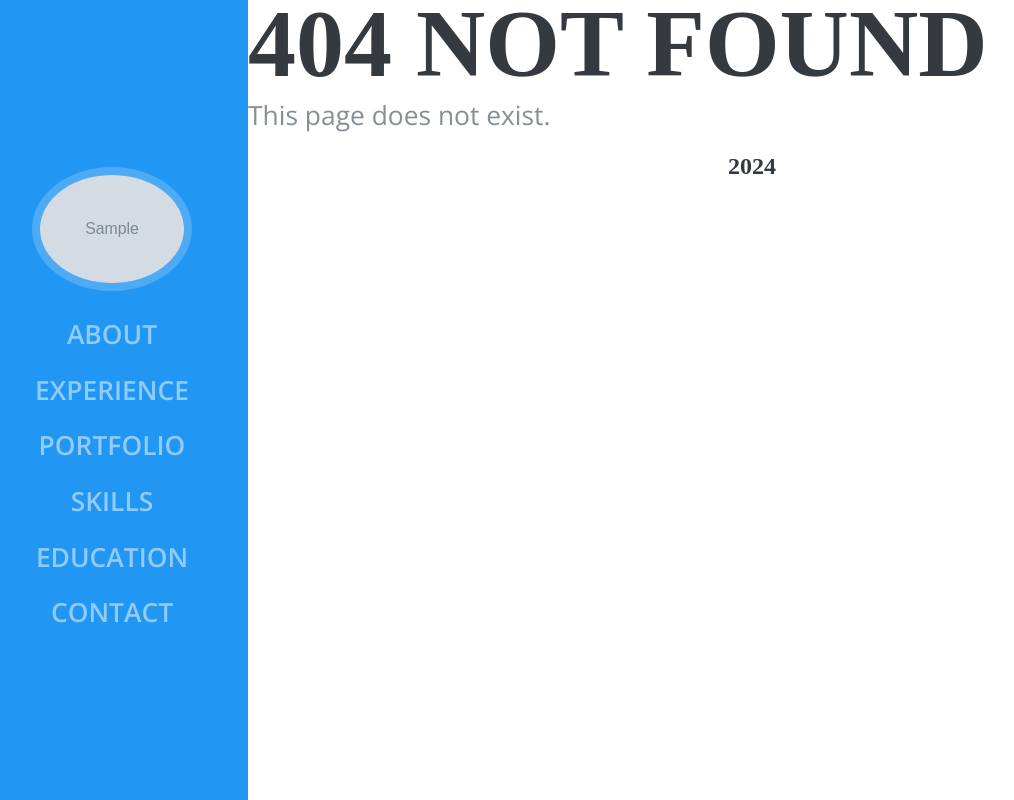
After one commit to olexiygolovko/resume_site, a Django app: template resume_site/templates/404.html in a window 1280 px wide. The commit adds this page. Shown: the whole page, without its empty margins (24-1038 px from the left). Run offline with Django 4.2, Linux system fonts and the light colour scheme; the template is opened without the code that fills it: most values are stand-ins (such as "Sample title", 1, 10 or a date in 2020); grey boxes marked "Sample" are stand-in pictures; some libraries are stand-ins or nearby versions; some web fonts are replaced.

Commit message:
data updating

```diff
--- a/resume_site/resume_app/urls.py
+++ b/resume_site/resume_app/urls.py
@@ -4,6 +4,7 @@ from django.contrib.staticfiles.storage import staticfiles_storage
 from django.views.generic.base import RedirectView
 
 from .views import *
+from .views import handler404
 
 
 urlpatterns = [
@@ -12,3 +13,5 @@ urlpatterns = [
     path('languages/', language, name='language'),
     path('favicon.ico', RedirectView.as_view(url=staticfiles_storage.url('img/favicon.ico')))
 ]
+
+handler404 = handler404
--- a/resume_site/resume_app/views.py
+++ b/resume_site/resume_app/views.py
@@ -75,3 +75,8 @@ def main_page(request):
         'person': person,
     }
     return render(request,'navigator.html', context)
+
+def handler404(request, exception, template_name="404.html"):
+    response = render(request, template_name)
+    response.status_code = 404
+    return response
--- a/resume_site/resume_site/settings.py
+++ b/resume_site/resume_site/settings.py
@@ -26,7 +26,7 @@ SECRET_KEY = config('SECRET_KEY')
 # SECURITY WARNING: don't run with debug turned on in production!
 DEBUG = True
 
-ALLOWED_HOSTS = []
+ALLOWED_HOSTS = ['localhost', '127.0.0.1']
 
 
 # Application definition
--- /dev/null
+++ b/resume_site/templates/404.html
@@ -0,0 +1,11 @@
+{% extends 'home.html' %}
+{% load static %}
+
+{% block content %}
+
+<div>
+    <h1>404 Not Found</h1>
+    <p>This page does not exist.</p>
+</div>
+
+{% endblock %}
--- a/resume_site/templates/index.html
+++ b/resume_site/templates/index.html
@@ -74,7 +74,7 @@ License URL: https://creativecommons.org/licenses/by/4.0/
     <script>
     </script>
 <footer>
-  <h4 class="footer-year"> 2023</h4>
+  <h4 class="footer-year"> 2024</h4>
 </footer>
 
 </html>
--- a/resume_site/templates/static/css/style.css
+++ b/resume_site/templates/static/css/style.css
@@ -3,6 +3,7 @@
 
 body {
     font-family: 'Open Sans', serif;
+    font-size: 1.65rem;
     padding-top: 54px;
     color: #868e96;
 }
```
